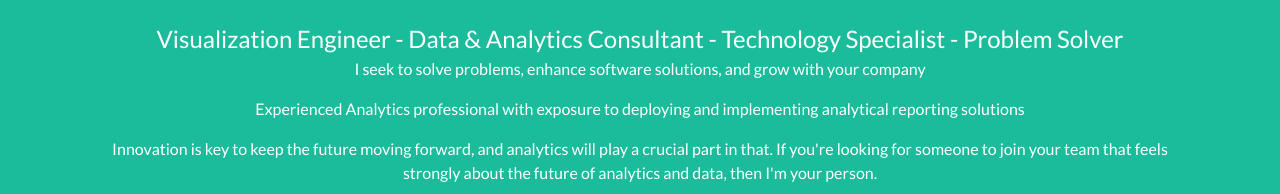
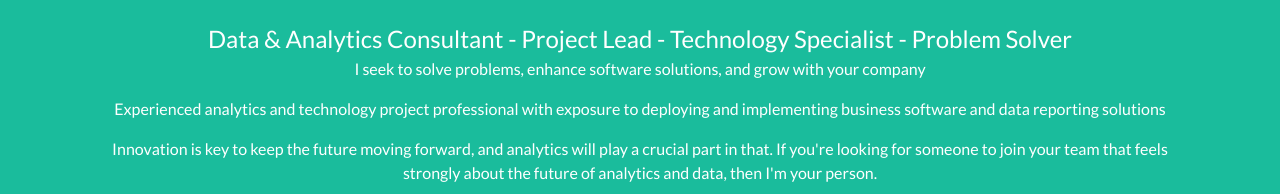
Before and after one commit to tradermichael/tradermichael.github.io, a website with bundled scripts: page index.html in a window 1280 px wide. Shown: the part 606-800 px from the top of the page. Built offline with nearby package versions, Linux system fonts and the light colour scheme; files whose address does not match are found by name.

Commit message:
Update index.html

```diff
--- a/index.html
+++ b/index.html
@@ -68,9 +68,9 @@
       </div>
 
       <!-- Masthead Subheading -->
-      <p class="masthead-subheading font-weight-light mb-0">Visualization Engineer - Data & Analytics Consultant - Technology Specialist - Problem Solver</p>
+      <p class="masthead-subheading font-weight-light mb-0">Data & Analytics Consultant - Project Lead - Technology Specialist - Problem Solver</p>
       <p font-weight-light">I seek to solve problems, enhance software solutions, and grow with your company</p>
-      <p font-weight-light">Experienced Analytics professional with exposure to deploying and implementing analytical reporting solutions</p>
+      <p font-weight-light">Experienced analytics and technology project professional with exposure to deploying and implementing business software and data reporting solutions</p>
       <p font-weight-light">Innovation is key to keep the future moving forward, and analytics will play a crucial part in that. If you're looking for someone to join your team that feels strongly about the future of analytics and data, then I'm your person.</p>
     </div>
   </header>
```
